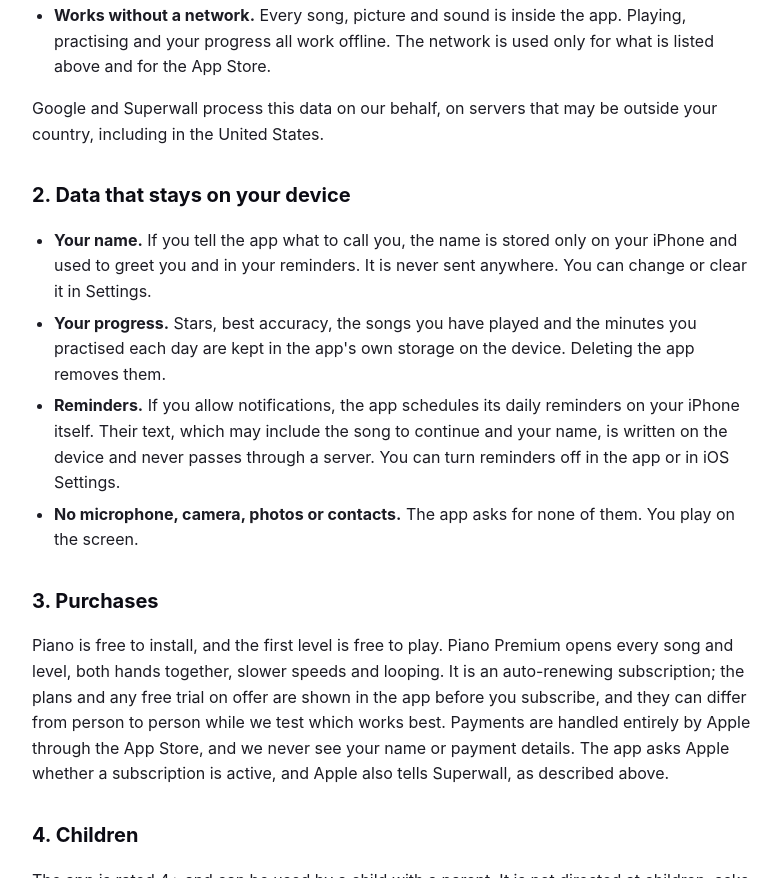
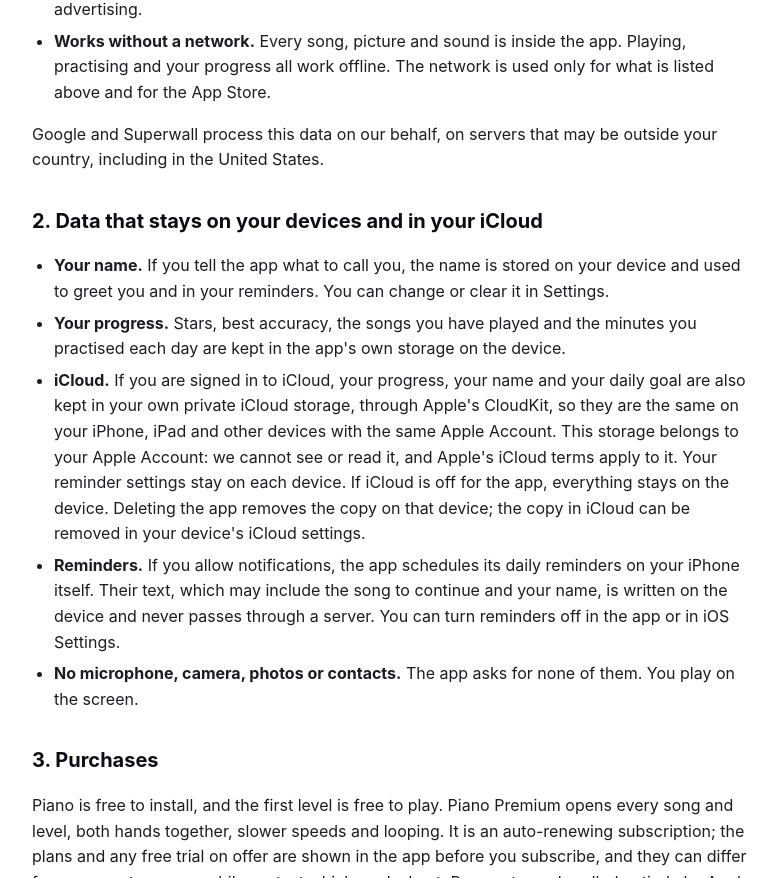
Before and after one commit to konansul/piano-legal, a plain HTML site: page privacy.html in a window 1280 px wide. Shown: the part 1060-1938 px from the top of the page, without its empty margins (248-1029 px from the left). Drawn offline with Linux system fonts and the light colour scheme.

Commit message:
Said in Piano's privacy policy that progress syncs through the user's iCloud
Kanan 2026-10-29: Piano now keeps progress, name and daily goal in the
user's private iCloud database as well as on the device, so the policy
says the data stays on their devices and in their own iCloud.

Files:
- privacy.html

Tested: Not checked in a browser.

```diff
--- a/privacy.html
+++ b/privacy.html
@@ -12,7 +12,7 @@
 <h1>Privacy Policy</h1>
 <p class="updated">Last updated: October 25, 2026</p>
 
-<p>Piano ("the app", "we", "us"), published on the App Store as Piano: Learn Songs, teaches you to play songs on an on-screen keyboard. This policy explains what happens to your data. In short: there is no account, your progress and your name stay on your iPhone, and what the app does send is anonymous: how the app is used, reports of crashes, and the state of your subscription. If you have questions, contact us at <a href="mailto:konansulx@gmail.com">konansulx@gmail.com</a>.</p>
+<p>Piano ("the app", "we", "us"), published on the App Store as Piano: Learn Songs, teaches you to play songs on an on-screen keyboard. This policy explains what happens to your data. In short: there is no account, your progress and your name stay on your devices and in your own iCloud, where we cannot see them, and what the app does send is anonymous: how the app is used, reports of crashes, and the state of your subscription. If you have questions, contact us at <a href="mailto:konansulx@gmail.com">konansulx@gmail.com</a>.</p>
 
 <h2>1. Information we collect</h2>
 <p>We have no server of our own. What the app sends goes to the services below, and none of it names you.</p>
@@ -26,10 +26,11 @@
 </ul>
 <p>Google and Superwall process this data on our behalf, on servers that may be outside your country, including in the United States.</p>
 
-<h2>2. Data that stays on your device</h2>
+<h2>2. Data that stays on your devices and in your iCloud</h2>
 <ul>
-  <li><strong>Your name.</strong> If you tell the app what to call you, the name is stored only on your iPhone and used to greet you and in your reminders. It is never sent anywhere. You can change or clear it in Settings.</li>
-  <li><strong>Your progress.</strong> Stars, best accuracy, the songs you have played and the minutes you practised each day are kept in the app's own storage on the device. Deleting the app removes them.</li>
+  <li><strong>Your name.</strong> If you tell the app what to call you, the name is stored on your device and used to greet you and in your reminders. You can change or clear it in Settings.</li>
+  <li><strong>Your progress.</strong> Stars, best accuracy, the songs you have played and the minutes you practised each day are kept in the app's own storage on the device.</li>
+  <li><strong>iCloud.</strong> If you are signed in to iCloud, your progress, your name and your daily goal are also kept in your own private iCloud storage, through Apple's CloudKit, so they are the same on your iPhone, iPad and other devices with the same Apple Account. This storage belongs to your Apple Account: we cannot see or read it, and Apple's iCloud terms apply to it. Your reminder settings stay on each device. If iCloud is off for the app, everything stays on the device. Deleting the app removes the copy on that device; the copy in iCloud can be removed in your device's iCloud settings.</li>
   <li><strong>Reminders.</strong> If you allow notifications, the app schedules its daily reminders on your iPhone itself. Their text, which may include the song to continue and your name, is written on the device and never passes through a server. You can turn reminders off in the app or in iOS Settings.</li>
   <li><strong>No microphone, camera, photos or contacts.</strong> The app asks for none of them. You play on the screen.</li>
 </ul>
```
